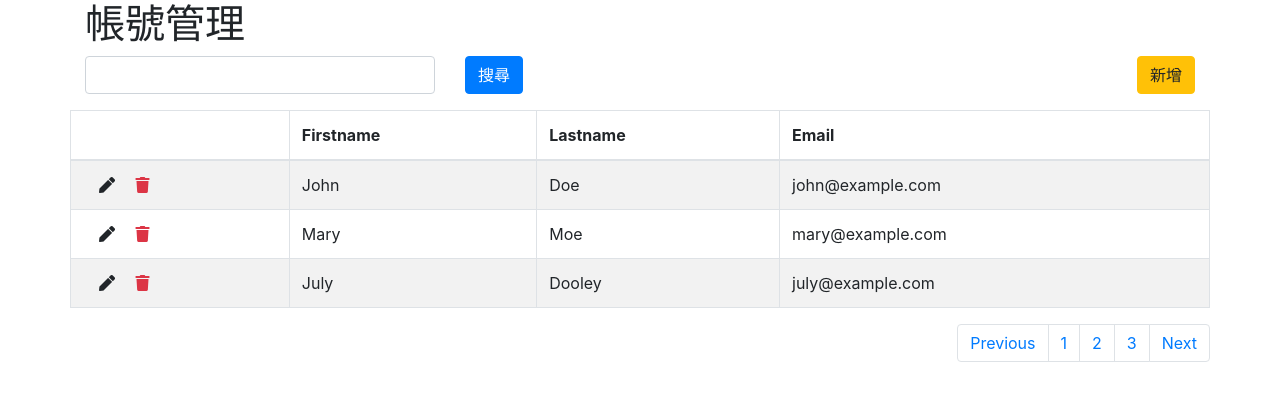
After one commit to marshung24/crud-training, a CodeIgniter app: page /database/index.php/bootstrap_example/index in a window 1280 px wide. The commit adds this page. Shown: the top 401 px of the page. Run offline with CodeIgniter, Linux system fonts and the light colour scheme; some libraries are stand-ins or nearby versions.

Commit message:
[Dev] Bootstrap example.

```diff
--- /dev/null
+++ b/application/controllers/Bootstrap_example.php
@@ -0,0 +1,14 @@
+<?php
+defined('BASEPATH') or exit('No direct script access allowed');
+
+class Bootstrap_example extends CI_Controller
+{
+
+	/**
+	 * Index Page for this controller.
+	 */
+	public function index()
+	{
+		$this->load->view('bootstrapExample');
+	}
+}
--- /dev/null
+++ b/application/views/bootstrapExample.php
@@ -0,0 +1,112 @@
+<?php
+defined('BASEPATH') or exit('No direct script access allowed');
+?>
+<!DOCTYPE html>
+<html lang="en">
+
+<head>
+	<title>Bootstrap 4 Example</title>
+	<meta charset="utf-8">
+	<meta name="viewport" content="width=device-width, initial-scale=1">
+	<link rel="stylesheet" href="/node_modules/bootstrap/dist/css/bootstrap.min.css">
+	<script src="/node_modules/jquery/dist/jquery.min.js"></script>
+	<script src="/node_modules/popper.js"></script>
+	<script src="/node_modules/bootstrap/dist/js/bootstrap.min.js"></script>
+	<!-- Font Awesome Icon -->
+	<link rel="stylesheet" href="https://cdnjs.cloudflare.com/ajax/libs/font-awesome/5.9.0/css/all.min.css" />
+</head>
+
+<body>
+
+	<div class="container">
+		<!-- Title -->
+		<div class="row">
+			<div class="col-sm-12">
+				<h1>帳號管理</h1>
+			</div>
+		</div>
+
+		<!-- Controll Form -->
+		<div class="row">
+			<div class="col-sm-4 form-group">
+				<input type="password" class="form-control" id="pwd">
+			</div>
+			<div class="col-sm-4"><button class="btn btn-primary">搜尋</button></div>
+			<div class="col-sm-4"><button class="btn btn-warning float-right" data-toggle="modal" data-target="#myModal">新增</button></div>
+		</div>
+
+		<!-- Table -->
+		<div class="row">
+			<table class="table table-striped table-bordered table-hover">
+				<thead>
+					<tr>
+						<th>&nbsp</th>
+						<th>Firstname</th>
+						<th>Lastname</th>
+						<th>Email</th>
+					</tr>
+				</thead>
+				<tbody>
+					<tr>
+						<td><i class="fas fa-pen color_green ml-3"></i> <i class="fas fa-trash text-danger ml-3"></i></td>
+						<td>John</td>
+						<td>Doe</td>
+						<td>john@example.com</td>
+					</tr>
+					<tr>
+						<td><i class="fas fa-pen color_green ml-3"></i> <i class="fas fa-trash text-danger ml-3"></i></td>
+						<td>Mary</td>
+						<td>Moe</td>
+						<td>mary@example.com</td>
+					</tr>
+					<tr>
+						<td><i class="fas fa-pen color_green ml-3"></i> <i class="fas fa-trash text-danger ml-3"></i></td>
+						<td>July</td>
+						<td>Dooley</td>
+						<td>july@example.com</td>
+					</tr>
+				</tbody>
+			</table>
+		</div>
+
+		<!-- Pagination -->
+		<div class="row float-right">
+			<ul class="pagination">
+				<li class="page-item"><a class="page-link" href="#">Previous</a></li>
+				<li class="page-item"><a class="page-link" href="#">1</a></li>
+				<li class="page-item"><a class="page-link" href="#">2</a></li>
+				<li class="page-item"><a class="page-link" href="#">3</a></li>
+				<li class="page-item"><a class="page-link" href="#">Next</a></li>
+			</ul>
+		</div>
+	</div>
+
+
+	<!-- The Modal -->
+	<div class="modal" id="myModal">
+		<div class="modal-dialog">
+			<div class="modal-content">
+
+				<!-- Modal Header -->
+				<div class="modal-header">
+					<h4 class="modal-title">Modal Heading</h4>
+					<button type="button" class="close" data-dismiss="modal">&times;</button>
+				</div>
+
+				<!-- Modal body -->
+				<div class="modal-body">
+					Modal body..
+				</div>
+
+				<!-- Modal footer -->
+				<div class="modal-footer">
+					<button type="button" class="btn btn-danger" data-dismiss="modal">Close</button>
+				</div>
+
+			</div>
+		</div>
+	</div>
+
+</body>
+
+</html>
```
Also changed, not shown: application/controllers/Hello_bootstrap.php (added, +13 -0 lines), application/views/hello.php (+10 -3 lines), application/views/helloBootstrap.php (added, +26 -0 lines).
